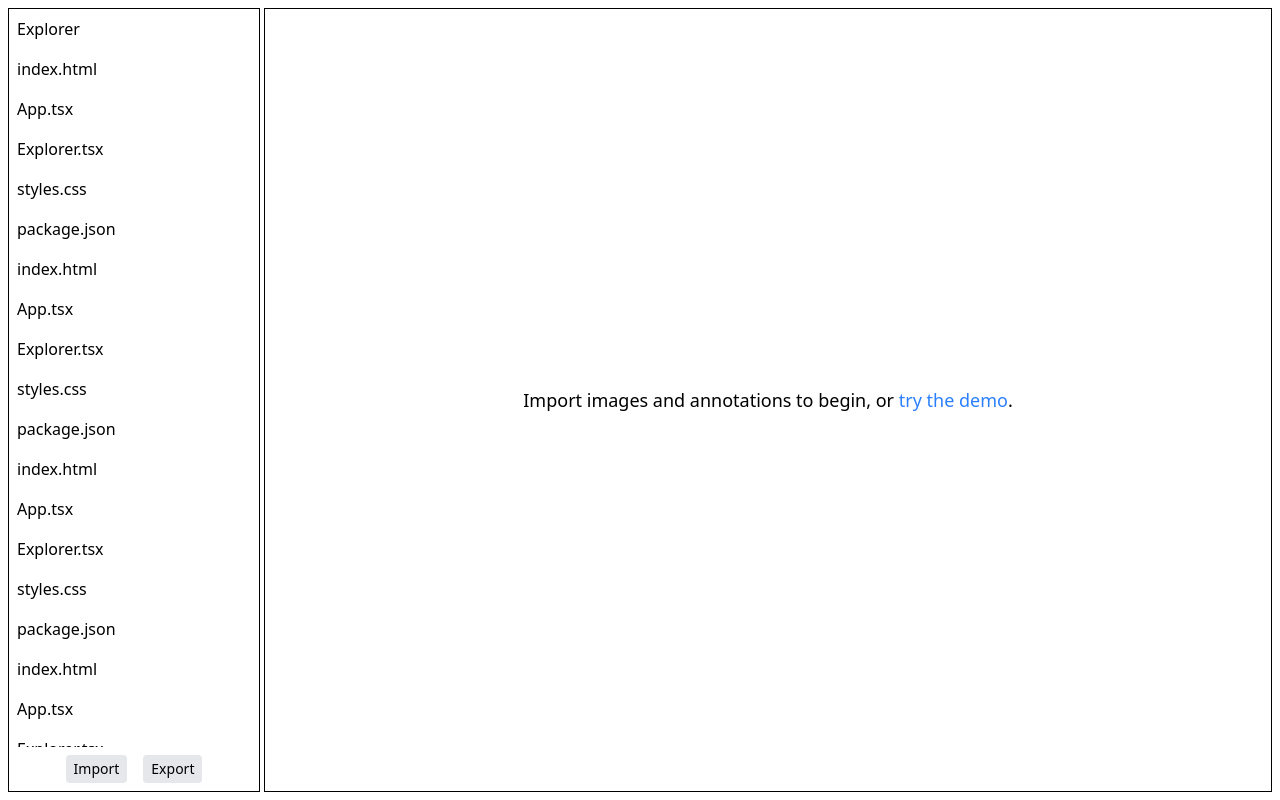
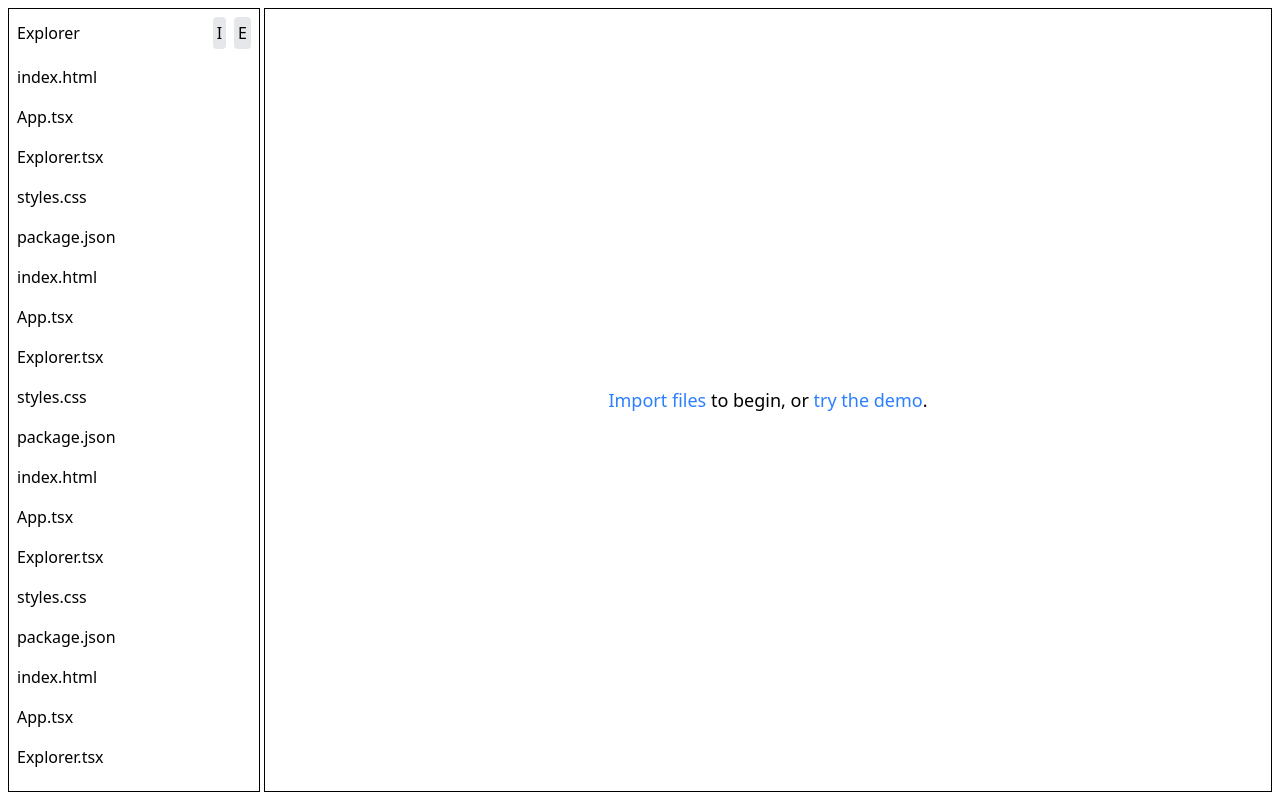
Before and after one commit to ericcai32/annotation-editor, a React (Vite) app: page / in a window 1280 px wide. Built offline with nearby package versions, Linux system fonts and the light colour scheme.

Commit message:
Add className and importInputRef props to Explorer and Canvas components

```diff
--- a/src/app/App.tsx
+++ b/src/app/App.tsx
@@ -1,12 +1,18 @@
+import { useRef } from "react"
 import { Explorer } from "../components/Explorer"
 import { Canvas } from "../components/Canvas"
 
 function App() {
+  const importInputRef = useRef<HTMLInputElement>(null)
+
   return (
-    <div className="flex h-screen gap-1 p-2">
-      <Explorer />
-      <Canvas />
-    </div>
+    <main className="flex h-screen w-screen gap-1 p-2">
+      <Explorer
+        className="h-full w-1/5 border"
+        importInputRef={importInputRef}
+      />
+      <Canvas className="h-full w-4/5 border" importInputRef={importInputRef} />
+    </main>
   )
 }
 
--- a/src/components/Canvas.tsx
+++ b/src/components/Canvas.tsx
@@ -1,8 +1,19 @@
-function Canvas() {
+interface CanvasProps {
+  className?: string
+  importInputRef: React.RefObject<HTMLInputElement | null>
+}
+
+function Canvas({ className, importInputRef }: CanvasProps) {
   return (
-    <div className="h-full w-4/5 border">
-      <p className="flex h-full items-center justify-center text-center text-lg whitespace-pre">
-        Import images and annotations to begin, or{" "}
+    <div className={`flex items-center justify-center ${className}`}>
+      <p className="text-center text-lg whitespace-pre">
+        <span
+          className="cursor-pointer text-blue-500 hover:underline"
+          onClick={() => importInputRef.current?.click()}
+        >
+          Import files
+        </span>{" "}
+        to begin, or{" "}
         <span className="cursor-pointer text-blue-500 hover:underline">
           try the demo
         </span>
--- a/src/components/Explorer.tsx
+++ b/src/components/Explorer.tsx
@@ -1,4 +1,9 @@
-function Explorer() {
+interface ExplorerProps {
+  className?: string
+  importInputRef: React.RefObject<HTMLInputElement | null>
+}
+
+function Explorer({ className, importInputRef }: ExplorerProps) {
   const files: string[] = [
     "index.html",
     "App.tsx",
@@ -33,20 +38,38 @@ function Explorer() {
   ]
 
   return (
-    <div className="flex h-full w-1/5 flex-col border">
-      <h1 className="p-2">Explorer</h1>
+    <div className={`flex flex-col ${className}`}>
+      <header className="flex items-center justify-between p-2">
+        <h1>Explorer</h1>
+        <div className="flex gap-2">
+          <input
+            type="file"
+            ref={importInputRef}
+            className="hidden"
+            accept="image/*, .txt"
+            multiple
+          />
+          <button
+            className="rounded bg-gray-200 p-1 hover:bg-gray-300"
+            title="Import"
+            onClick={() => importInputRef.current?.click()}
+          >
+            I
+          </button>
+          <button
+            className="rounded bg-gray-200 p-1 hover:bg-gray-300"
+            title="Export"
+          >
+            E
+          </button>
+        </div>
+      </header>
       <div className="overflow-auto">
-        {files.map((file) => (
-          <p className="cursor-pointer p-2 hover:bg-gray-100">{file}</p>
+        {files.map((file, index) => (
+          <p key={index} className="cursor-pointer p-2 hover:bg-gray-100">
+            {file}
+          </p>
         ))}
-      </div>
-      <div className="mt-auto flex justify-center gap-4 p-2">
-        <button className="rounded bg-gray-200 px-2 py-1 text-sm hover:bg-gray-300">
-          Import
-        </button>
-        <button className="rounded bg-gray-200 px-2 py-1 text-sm hover:bg-gray-300">
-          Export
-        </button>
       </div>
     </div>
   )
```
